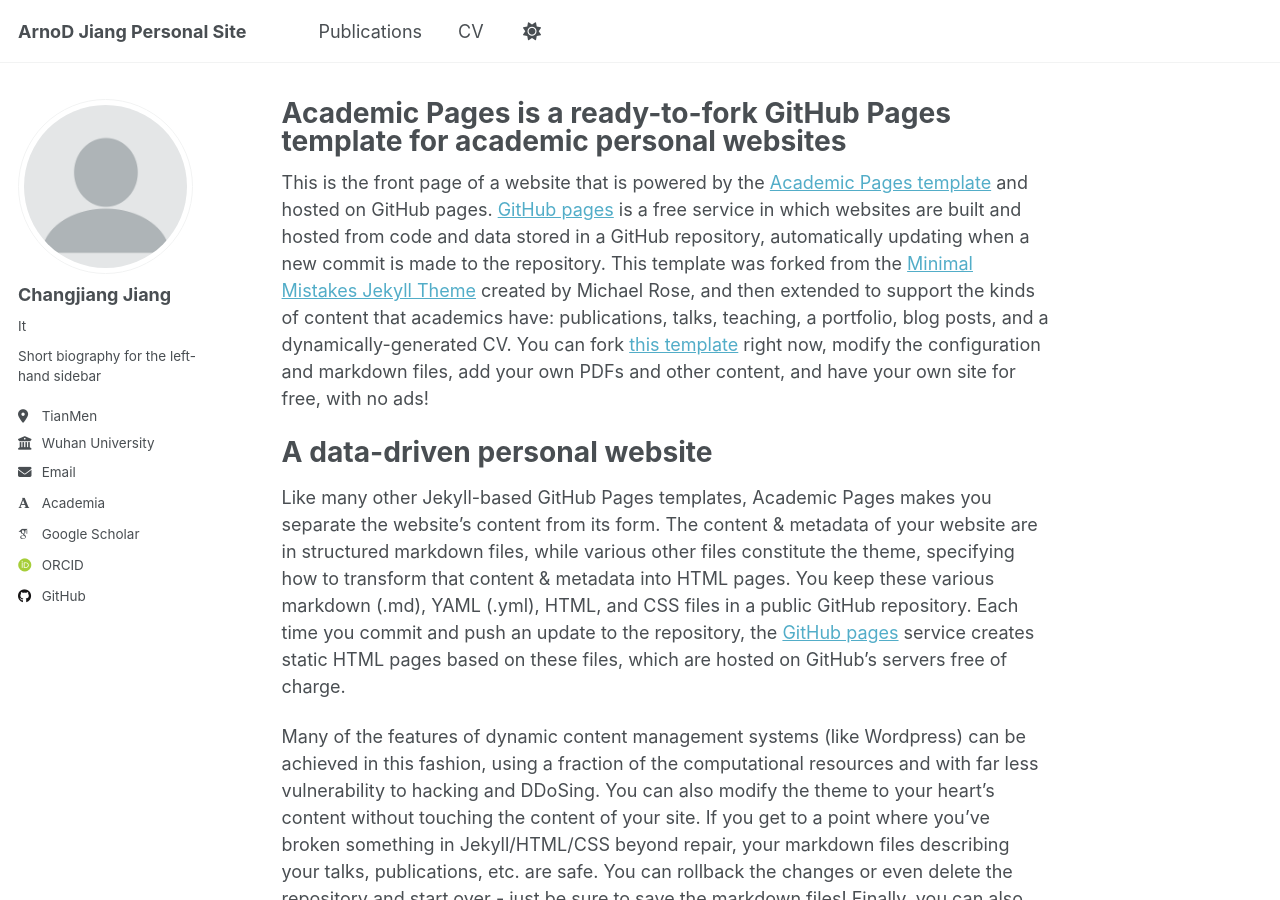
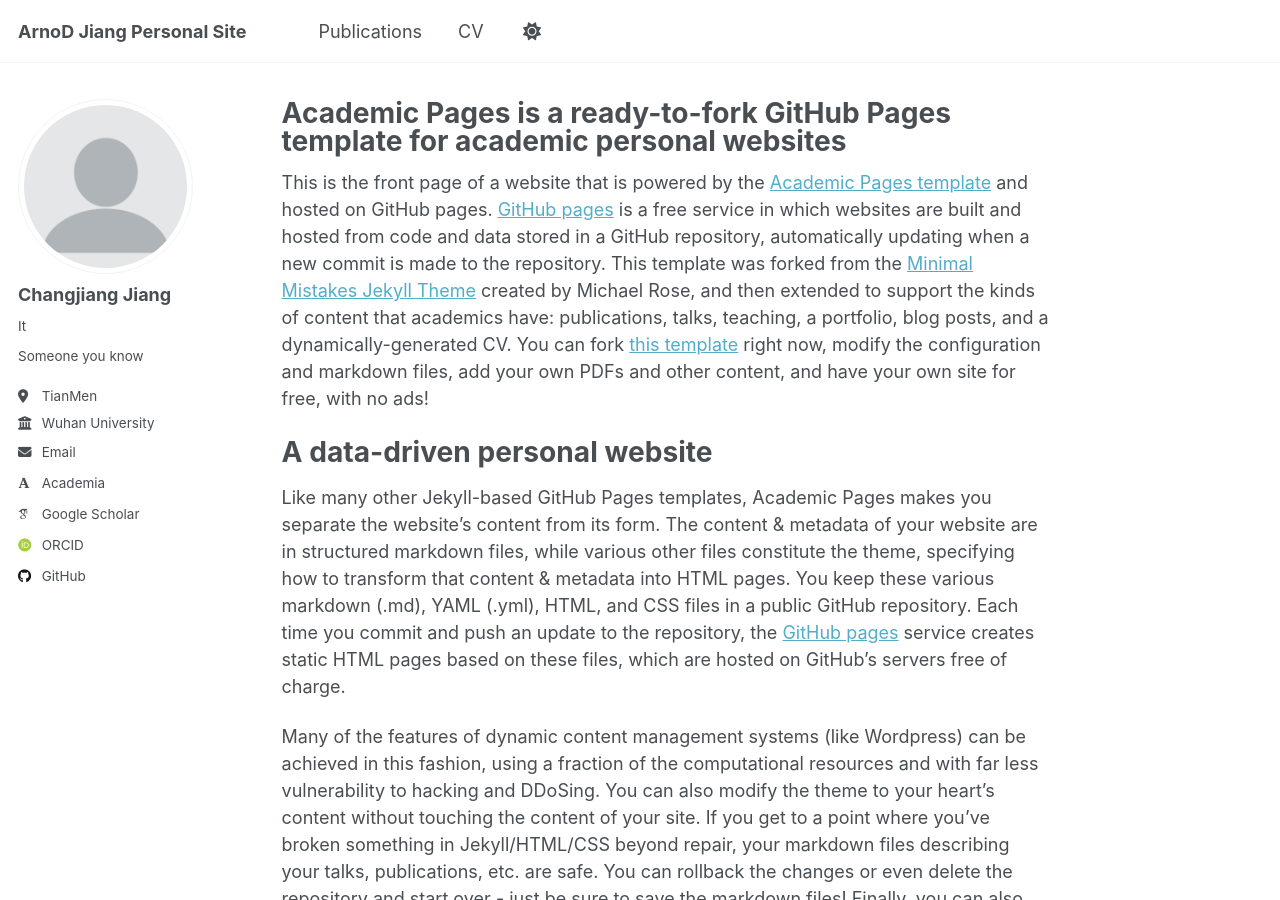
Before and after one commit to arnodjiang/arnodjiang.github.io, a Jekyll site: the page built from _pages/about.md, in a window 1280 px wide and 900 px high. Built offline with Jekyll 4.4.1, drawn with Linux system fonts in a browser that asks for light colours; some web fonts are replaced.

Commit message:
Update _config.yml

```diff
--- a/_config.yml
+++ b/_config.yml
@@ -25,7 +25,7 @@ author:
   avatar           : "profile.png"
   name             : "Changjiang Jiang"
   pronouns         : "It"# example: "she/her"
-  bio              : "Short biography for the left-hand sidebar"
+  bio              : "Someone you know"
   location         : "TianMen"
   employer         : "Wuhan University"
   URI              : "https://arnodjiang.github.io"# URL
```
